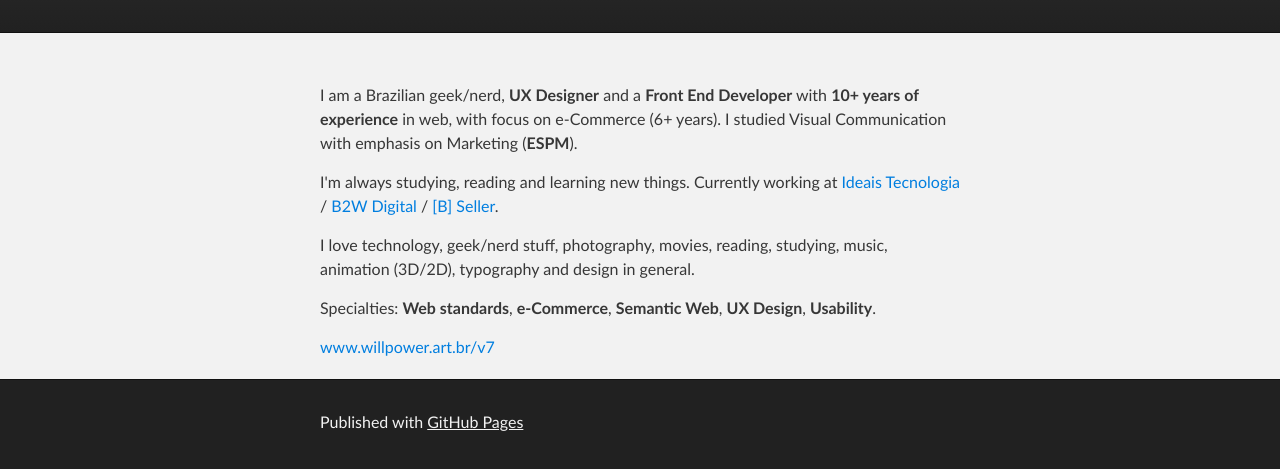
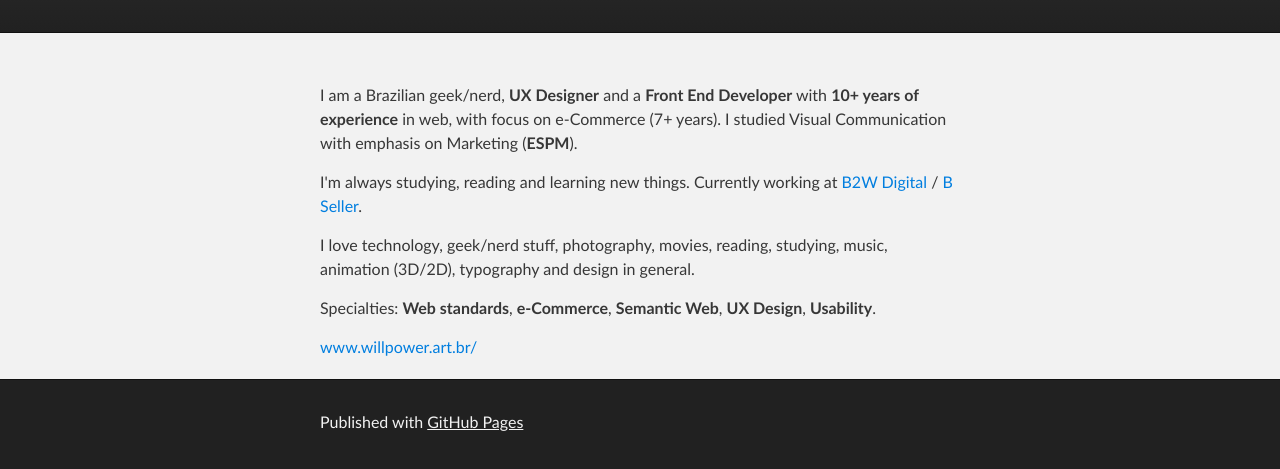
Before and after one commit to willpower42/willpowerart.github.io, a plain HTML site: page index.html in a window 1280 px wide. Shown: the part 177-646 px from the top of the page. Drawn offline with Linux system fonts and the light colour scheme.

Commit message:
update index.html

```diff
--- a/index.html
+++ b/index.html
@@ -3,7 +3,7 @@
 <head>
 	<meta charset='utf-8' />
 	<meta http-equiv="X-UA-Compatible" content="chrome=1" />
-	<meta name="description" content="willpower.github : all your smurf are belong to smurf" />
+	<meta name="description" content="willpower.github : all your smurf are belong to jarvis" />
 
 	<link rel="stylesheet" type="text/css" media="screen" href="stylesheets/stylesheet.css">
 
@@ -26,13 +26,13 @@
 	<div id="main_content_wrap" class="outer">
 		<section id="main_content" class="inner">
 			<div class="cont-about">
-				<p class="tx">I am a Brazilian geek/nerd, <strong>UX Designer</strong> and a <strong>Front End Developer</strong> with <strong>10+ years of experience</strong> in web, with focus on e-Commerce (6+ years). I studied Visual Communication with emphasis on Marketing (<strong>ESPM</strong>).</p>
-				<p class="tx">I'm always studying, reading and learning new things. Currently working at <a href="http://www.ideais.com.br" class="lnk">Ideais Tecnologia</a> / <a href="http://www.b2wdigital.com" class="lnk">B2W Digital</a> / <a href="http://www.bseller.com.br" class="lnk">[B] Seller</a>.</p>
+				<p class="tx">I am a Brazilian geek/nerd, <strong>UX Designer</strong> and a <strong>Front End Developer</strong> with <strong>10+ years of experience</strong> in web, with focus on e-Commerce (7+ years). I studied Visual Communication with emphasis on Marketing (<strong>ESPM</strong>).</p>
+				<p class="tx">I'm always studying, reading and learning new things. Currently working at <a href="http://www.b2wdigital.com" class="lnk">B2W Digital</a> / <a href="http://www.bseller.com.br" class="lnk">B Seller</a>.</p>
 				<p class="tx">I love technology, geek/nerd stuff, photography, movies, reading, studying, music, animation (3D/2D), typography and design in general.</p>
 				<p class="tx">Specialties: <strong>Web standards</strong>, <strong>e-Commerce</strong>, <strong>Semantic Web</strong>, <strong>UX Design</strong>, <strong>Usability</strong>.</p>
 			</div>
 
-			<a href="http://www.willpower.art.br/v7">www.willpower.art.br/v7</a>
+			<a href="http://www.willpower.art.br/">www.willpower.art.br/</a>
 		</section>
 
 	</div>
```
